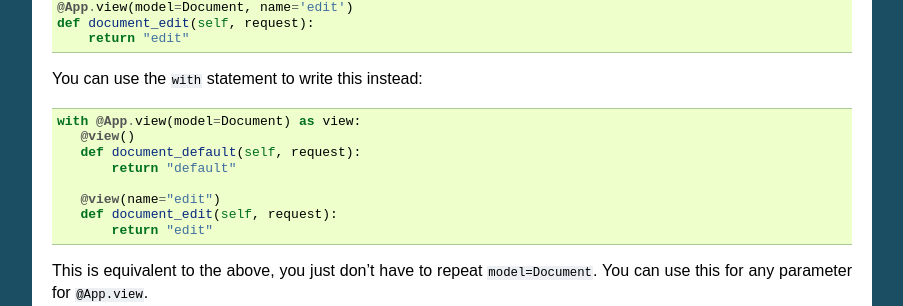
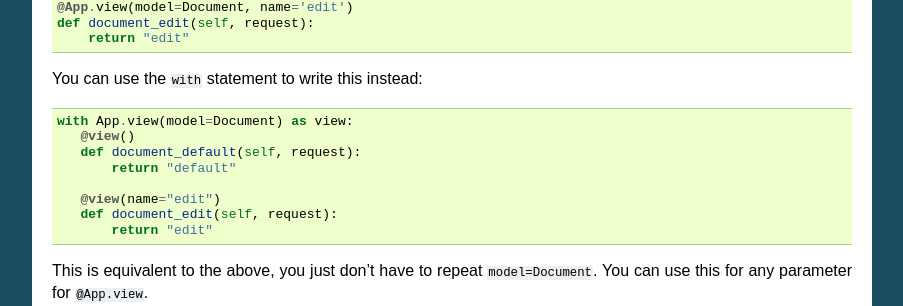
Before and after one commit to morepath/morepath, a Sphinx documentation site: the page built from doc/views.rst, in a window 1280 px wide and 900 px high, scrolled down 5252 px. Shown: the part 146-452 px from the top of the window, without its empty margins (198-1101 px from the left). Built offline with Sphinx 7.4.7, drawn with Linux system fonts in a browser that asks for light colours.

```diff
--- a/doc/views.rst
+++ b/doc/views.rst
@@ -323,7 +323,7 @@ Instead of writing this::
 
 You can use the ``with`` statement to write this instead::
 
-  with @App.view(model=Document) as view:
+  with App.view(model=Document) as view:
      @view()
      def document_default(self, request):
          return "default"
```
